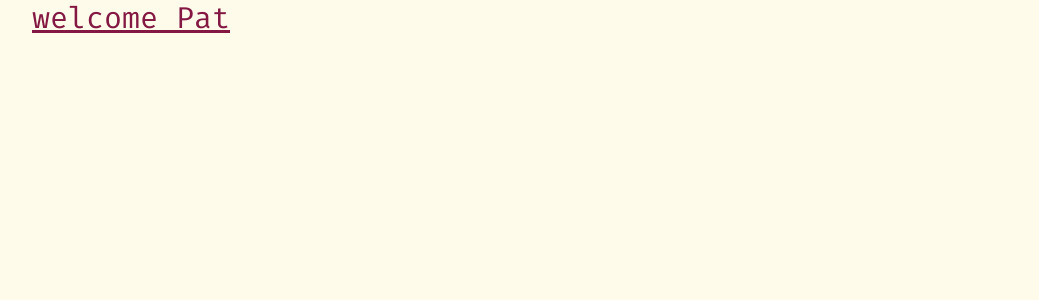
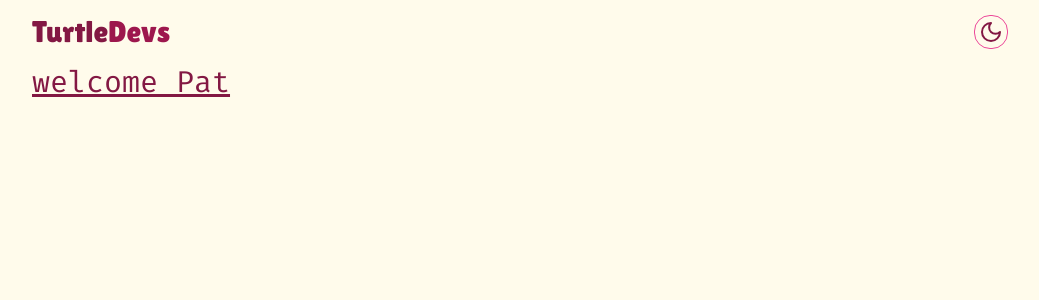
Before and after one commit to semandaPatricia/Blog-Sanity-CMS, a Next.js app: page / in a window 1280 px wide. Shown: the top 300 px of the page, without its empty margins (120-1159 px from the left). Built offline with nearby package versions, Linux system fonts and the light colour scheme.

Commit message:
add Navbar and themeswitcher

```diff
--- /dev/null
+++ b/app/components/Navbar.jsx
@@ -0,0 +1,24 @@
+import Link from "next/link";
+import React from "react";
+import ThemeSwitch from "./ThemeSwitch";
+import { Lilita_One } from "next/font/google";
+
+const font = Lilita_One({ weight: "400", subsets: ["latin"] });
+
+const Navbar = () => {
+  return (
+    <div className="mx-auto max-w-5xl px-6">
+    <div className="flex justify-between items-center h-16 w-full">
+      <Link href="/">
+        <div className={`${font.className} text-3xl dark:text-amber-50`}>
+          Turtle
+          <span className="text-pink-800">Devs</span>
+        </div>
+      </Link>
+      <ThemeSwitch />
+    </div>
+  </div>
+  )
+}
+
+export default Navbar
--- /dev/null
+++ b/app/components/ThemeSwitch.tsx
@@ -0,0 +1,29 @@
+"use client";
+
+import React, { useEffect, useState } from "react";
+import { useTheme } from "next-themes";
+import { Sun,Moon } from 'lucide-react';
+
+const ThemeSwitch = () => {
+    const { theme, setTheme } = useTheme();
+    const [mounted, setMounted] = useState(false);
+
+    useEffect(() => {
+      setMounted(true);
+    }, []);
+
+    if (!mounted) {
+      return null;
+    }
+
+    return (
+      <button
+        className="border border-pink-500 rounded-2xl p-1 hover:bg-purple-500 hover:bg-opacity-10 dark:hover:bg-opacity-10 dark:hover:bg-amber-50"
+        onClick={() => setTheme(theme === "dark" ? "light" : "dark")}
+      >
+        {theme === "dark" ? <Sun/> : <Moon />}
+      </button>
+    );
+  };
+
+  export default ThemeSwitch;
--- a/app/layout.tsx
+++ b/app/layout.tsx
@@ -1,7 +1,7 @@
 import type { Metadata } from "next";
 import { Fira_Code } from "next/font/google";
 import "./globals.css";
-//import Navbar from "../components/Navbar";
+import Navbar from "./components/Navbar";
 import { Provider } from "./utils/Provider";
 
 const firaCode = Fira_Code({ subsets: ["latin"] });
@@ -22,7 +22,7 @@ export default function RootLayout({
         className={`${firaCode.className} h-full bg-amber-50 text-pink-900 dark:bg-slate-950 dark:text-amber-50 dark:selection:bg-pink-600`}
       >
         <Provider>
-
+        <Navbar />
           <main className="h-full mx-auto max-w-5xl px-6">{children}</main>
         </Provider>
       </body>
--- a/package.json
+++ b/package.json
@@ -9,6 +9,7 @@
     "lint": "next lint"
   },
   "dependencies": {
+    "lucide-react": "^0.363.0",
     "next": "14.1.4",
     "next-themes": "^0.3.0",
     "react": "^18",
```
Also changed, not shown: 1 other file (tests, documents, lock files or other folders).
